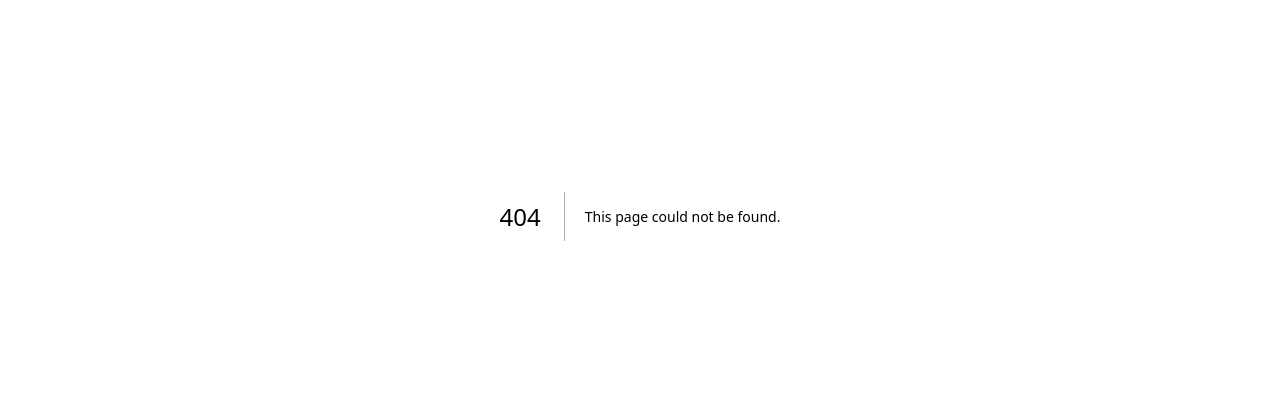
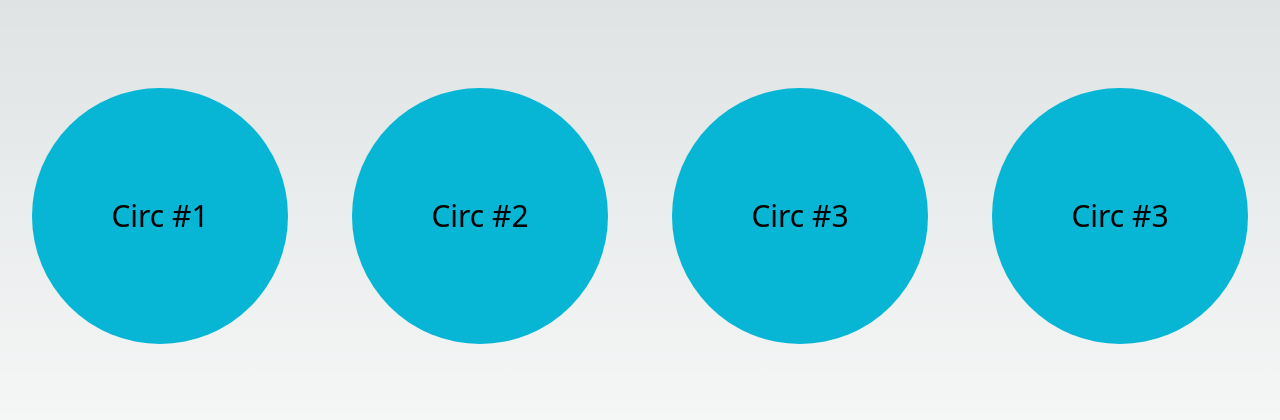
Before and after one commit to IanVictorAndrade/React-Next, a Next.js app: page /basicos/circulos in a window 1280 px wide. Before the commit this address had no page. Shown: the part 184-604 px from the top of the page. Built offline with nearby package versions, Linux system fonts and the light colour scheme.

Commit message:
adicionados componentes circulos e caixas

```diff
--- a/src/components/basicos/Caixa.tsx
+++ b/src/components/basicos/Caixa.tsx
@@ -1,10 +1,11 @@
-export default function Caixa() {
+export default function Caixa(props: any) {
     return (
         <div className={`
+            flex justify-center items-center
             bg-purple-500 rounded-md p-2
-            w-64 h-64 text-
+            w-64 h-64 text-5xl font-bold
         `}>
-            Caixa
+            {props.children}
         </div>
     )
 }
--- /dev/null
+++ b/src/components/basicos/Circulo.tsx
@@ -0,0 +1,18 @@
+interface CirculoProps {
+    texto: string;
+    quasePerfeito?: boolean;
+}
+
+
+export default function Circulo(props: CirculoProps) {
+    console.log(props);
+    return (
+        <div className={`
+            flex justify-center items-center
+            h-64 w-64 bg-cyan-500 rounded-full
+            text-black text-3xl ${props.quasePerfeito ? 'rounded-2xl' : 'rounded-full'}
+        `}>
+            {props.texto}
+        </div>
+    )
+}
--- a/src/pages/basicos/caixas.tsx
+++ b/src/pages/basicos/caixas.tsx
@@ -3,9 +3,9 @@ import Caixa from "@/components/basicos/Caixa";
 export default function PaginaCaixas() {
     return (
         <div className="flex gap-7 p-7">
-            <Caixa />
-            <Caixa />
-            <Caixa />
+            <Caixa>#1</Caixa>
+            <Caixa>#2</Caixa>
+            <Caixa>#3</Caixa>
         </div>
     )
 }
--- /dev/null
+++ b/src/pages/basicos/circulos.tsx
@@ -0,0 +1,12 @@
+import Circulo from "@/components/basicos/Circulo";
+
+export default function PaginaCirculo() {
+    return (
+        <div className="flex justify-around items-center h-screen">
+            <Circulo texto="Circ #1" />
+            <Circulo texto="Circ #2" />
+            <Circulo texto="Circ #3" quasePerfeito />
+            <Circulo texto="Circ #3" />
+        </div>
+    )
+}
```
Also changed, not shown: 1 other file (tests, documents, lock files or other folders).
